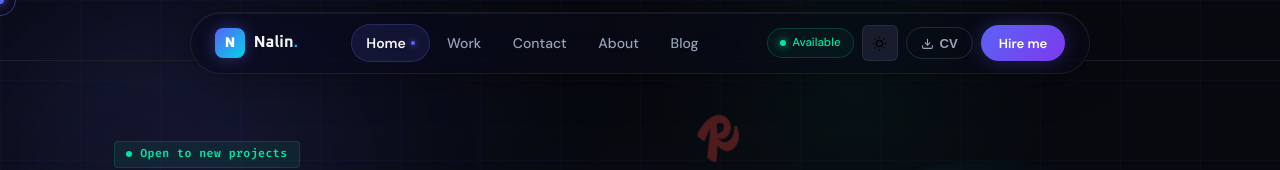
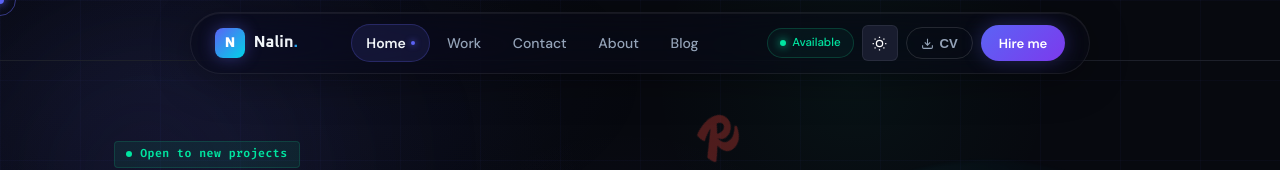
Before and after one commit to nalinS99/portfolio_me, a Next.js app: page / in a window 1280 px wide. Both pictures are taken after a click on the button 879 px from the left and 43 px from the top of the page. Shown: the top 170 px of the page. Built offline with nearby package versions, Linux system fonts and the light colour scheme.

Commit message:
Icon fix

```diff
--- a/components/Navbar.tsx
+++ b/components/Navbar.tsx
@@ -15,7 +15,7 @@ const PAGE_LINKS = [
 ];
 
 function SunIcon() {
-  return <svg width="15" height="15" fill="none" stroke="currentColor" strokeWidth="2" viewBox="0 0 24 24"><circle cx="12" cy="12" r="5"/><line x1="12" y1="1" x2="12" y2="3"/><line x1="12" y1="21" x2="12" y2="23"/><line x1="4.22" y1="4.22" x2="5.64" y2="5.64"/><line x1="18.36" y1="18.36" x2="19.78" y2="19.78"/><line x1="1" y1="12" x2="3" y2="12"/><line x1="21" y1="12" x2="23" y2="12"/><line x1="4.22" y1="19.78" x2="5.64" y2="18.36"/><line x1="18.36" y1="5.64" x2="19.78" y2="4.22"/></svg>;
+  return <svg width="15" height="15" fill="none" stroke="white" strokeWidth="2" viewBox="0 0 24 24"><circle cx="12" cy="12" r="5"/><line x1="12" y1="1" x2="12" y2="3"/><line x1="12" y1="21" x2="12" y2="23"/><line x1="4.22" y1="4.22" x2="5.64" y2="5.64"/><line x1="18.36" y1="18.36" x2="19.78" y2="19.78"/><line x1="1" y1="12" x2="3" y2="12"/><line x1="21" y1="12" x2="23" y2="12"/><line x1="4.22" y1="19.78" x2="5.64" y2="18.36"/><line x1="18.36" y1="5.64" x2="19.78" y2="4.22"/></svg>;
 }
 function DownloadIcon() {
   return <svg width="13" height="13" fill="none" stroke="currentColor" strokeWidth="2" viewBox="0 0 24 24"><path d="M21 15v4a2 2 0 0 1-2 2H5a2 2 0 0 1-2-2v-4"/><polyline points="7 10 12 15 17 10"/><line x1="12" y1="15" x2="12" y2="3"/></svg>;
```
